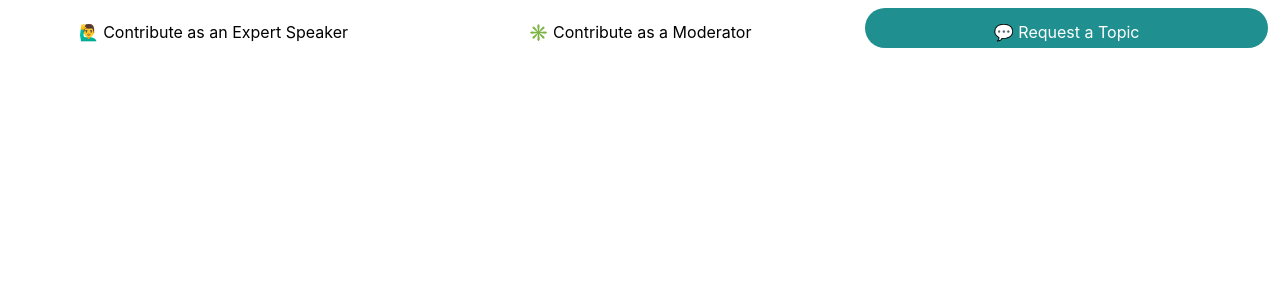
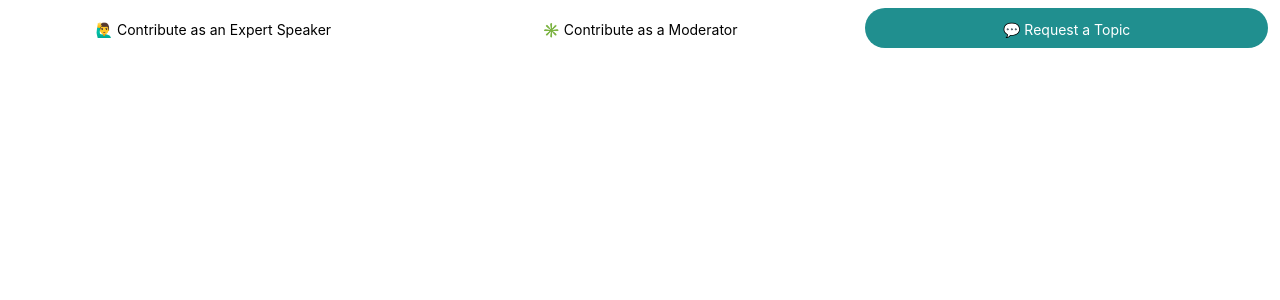
Before and after one commit to Chilap/ch-app, a Next.js app: page /index_ContributingSection in a window 1280 px wide. Shown: the top 300 px of the page. Built offline with nearby package versions, Linux system fonts and the light colour scheme.

Commit message:
strange md:fontSize

```diff
--- a/pages/index_ContributingSection.js
+++ b/pages/index_ContributingSection.js
@@ -2,19 +2,19 @@ export default function ContributingSection() {
     return(
         <row className = 'grid md:grid-cols-3 lg:grid-cols-3 '>
         <a
-          className = 'h-10 text-base  py-3 px-3 my-2 mx-3 inline-block bg-white w-auto text-center rounded-full duration-200 hover:shadow-lg'
+          className = 'h-10 text-base md:text-sm py-3 px-3 my-2 mx-3 inline-block bg-white w-auto text-center rounded-full duration-200 hover:shadow-lg'
           href='https://forms.gle/qoL5Kx8sG8hneozh9'
           target="_blank"
           >🙋‍♂️ Contribute as an Expert Speaker</a>
 
           <a
-          className = 'h-10 text-base py-3 px-3 my-2 mx-3 inline-block bg-white w-auto text-center rounded-full duration-200 hover:shadow-lg '
+          className = 'h-10 text-base md:text-sm py-3 px-3 my-2 mx-3 inline-block bg-white w-auto text-center rounded-full duration-200 hover:shadow-lg '
           href='https://forms.gle/qoL5Kx8sG8hneozh9'
           target="_blank"
           >✳️ Contribute as a Moderator</a>
 
           <a
-          className = 'h-10 text-base py-3 px-3 my-2 mx-3 inline-block contributing-btn-color w-auto text-center rounded-full duration-200 hover:shadow-lg'
+          className = 'h-10 text-base md:text-sm py-3 px-3 my-2 mx-3 inline-block contributing-btn-color w-auto text-center rounded-full duration-200 hover:shadow-lg'
           href='https://forms.gle/qoL5Kx8sG8hneozh9'
           target="_blank"
           >💬 Request a Topic</a>
```
